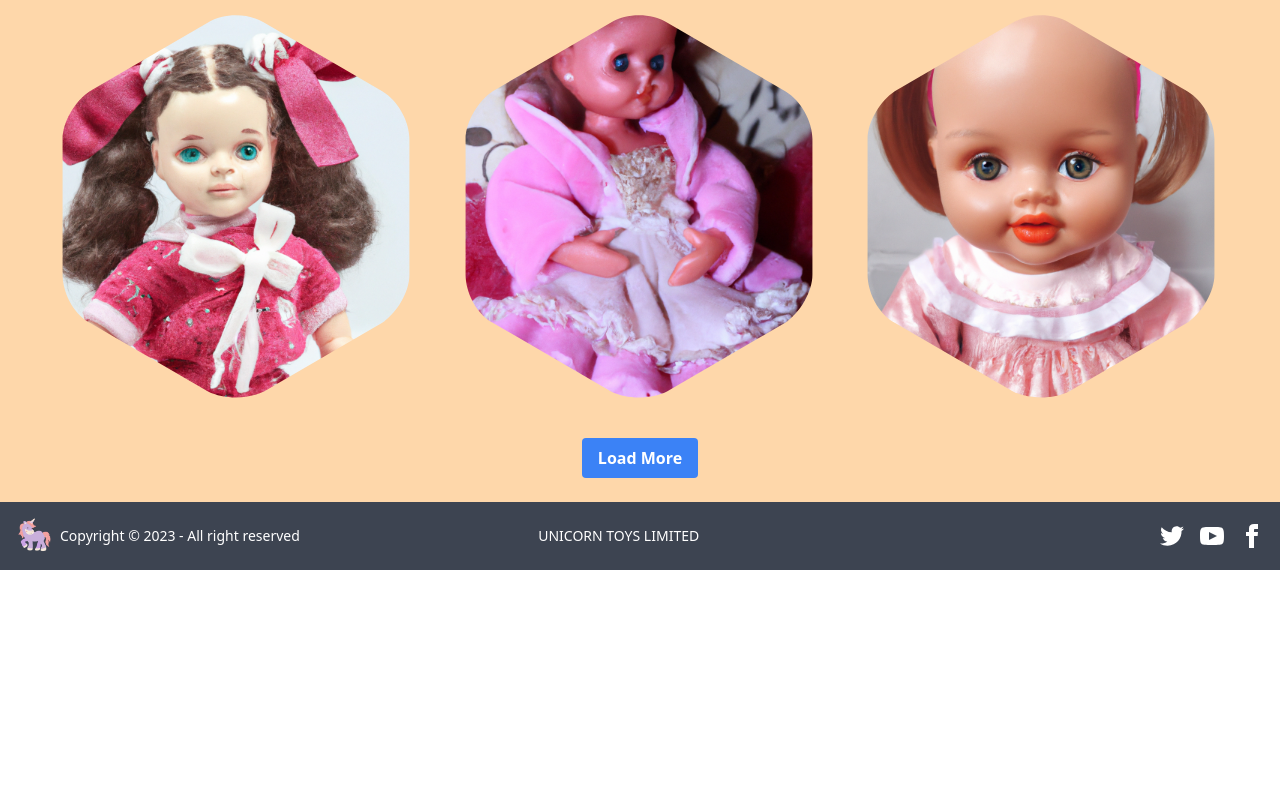
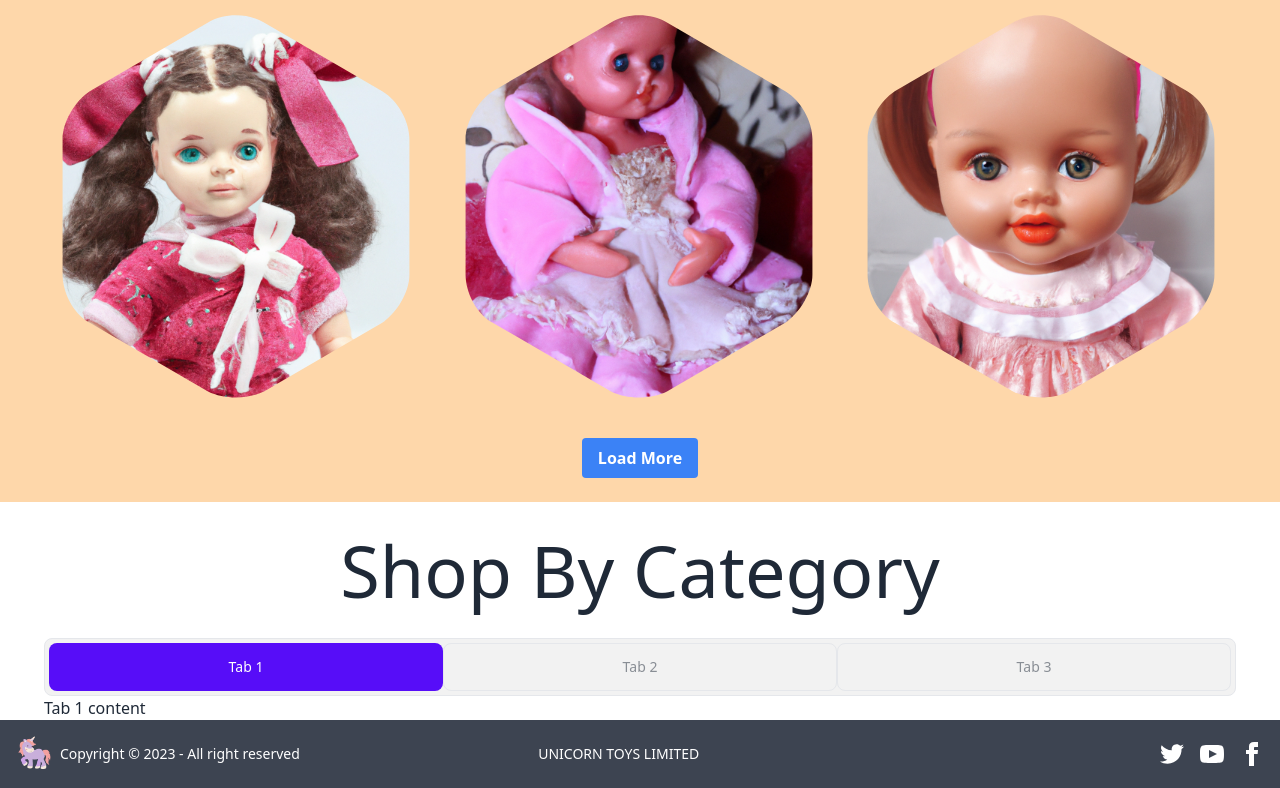
Before and after one commit to shawon012/sweet-doll-client, a React (Vite) app: page / in a window 1280 px wide. Shown: the part 1458-2246 px from the top of the page. Before the commit the page ends 2028 px from the top, so only its background shows below. Built offline with nearby package versions, Linux system fonts and the light colour scheme; no server answers.

Commit message:
shop by category work in progress

```diff
--- a/package.json
+++ b/package.json
@@ -17,6 +17,7 @@
     "react": "^18.2.0",
     "react-dom": "^18.2.0",
     "react-router-dom": "^6.11.2",
+    "react-tabs": "^6.0.1",
     "react-tooltip": "^5.13.1",
     "sort-by": "^1.2.0"
   },
--- a/src/Pages/Home/ShopByCategory/ShopByCategory.jsx
+++ b/src/Pages/Home/ShopByCategory/ShopByCategory.jsx
@@ -1,8 +1,59 @@
-import React from 'react';
+import React, { useEffect, useState } from 'react';
+import { Tab, TabList, TabPanel, Tabs } from 'react-tabs';
 
 const ShopByCategory = () => {
+    const [data, setData] = useState([]);
+    const [activeTab, setActiveTab] = useState(0);
+    useEffect(() => {
+        const fetchData = async () => {
+          try {
+            const response = await fetch('https://sweet-doll-server.vercel.app/products');
+            const jsonData = await response.json();
+            setData(jsonData);
+          } catch (error) {
+            console.log('Error fetching data:', error);
+          }
+        };
+
+        fetchData();
+      }, []);
+    console.log(data)
+    const babyDoll = data.filter(item => item.category === "babyDolls");
+    const americanGirlDoll = data.filter(item => item.category === "americanGirlDolls");
+    const barbieDoll = data.filter(item => item.category === "barbieDolls");
+    console.log(babyDoll);
+    console.log(americanGirlDoll);
+    console.log(barbieDoll);
+    const handleTabClick = (index) => {
+        setActiveTab(index);
+    };
     return (
+
         <div>
+            <div>
+                <h3 className="text-center text-7xl  pt-8 pb-8">Shop By Category</h3>
+            </div>
+            <div className='ps-11 pr-11'>
+                <Tabs selectedIndex={activeTab} onSelect={handleTabClick} >
+                    <TabList className="tabs tabs-boxed flex justify-between border">
+
+                        <Tab className={`tab ${activeTab === 0 ? 'tab-active w-1/3 h-12 ' : ' w-1/3 h-12 border'}`}>Tab 1</Tab>
+
+                        <Tab className={`tab ${activeTab === 1 ? 'tab-active w-1/3 h-12' : 'w-1/3 h-12 border'}`}>Tab 2</Tab>
+                        <Tab className={`tab ${activeTab === 2 ? 'tab-active w-1/3 h-12' : 'w-1/3 h-12 border'}`}>Tab 3</Tab>
+                    </TabList>
+
+                    <TabPanel>
+                        <div>Tab 1 content</div>
+                    </TabPanel>
+                    <TabPanel>
+                        <div>Tab 2 content</div>
+                    </TabPanel>
+                    <TabPanel>
+                        <div>Tab 3 content</div>
+                    </TabPanel>
+                </Tabs>
+            </div>
 
         </div>
     );
```
Also changed, not shown: 1 other file (tests, documents, lock files or other folders).
